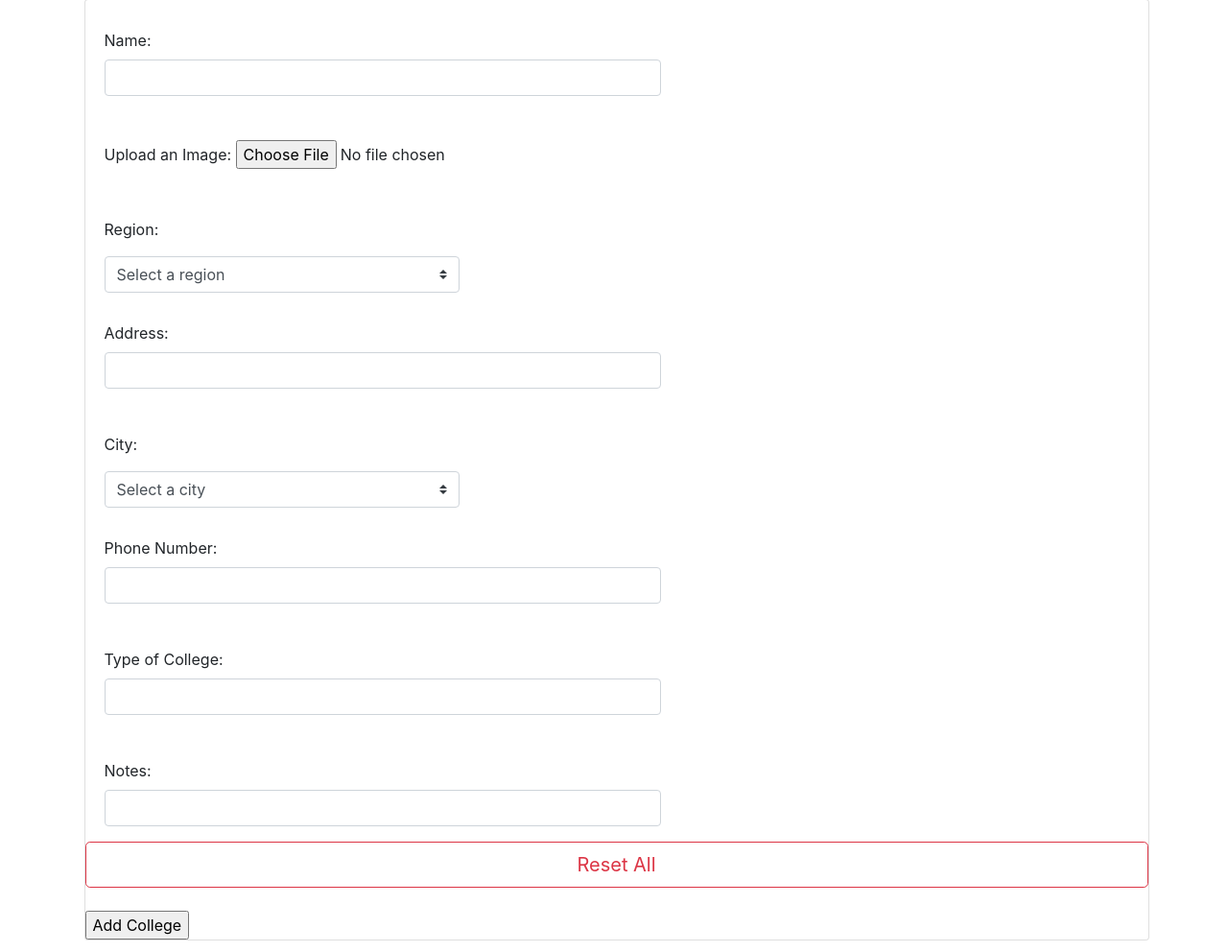
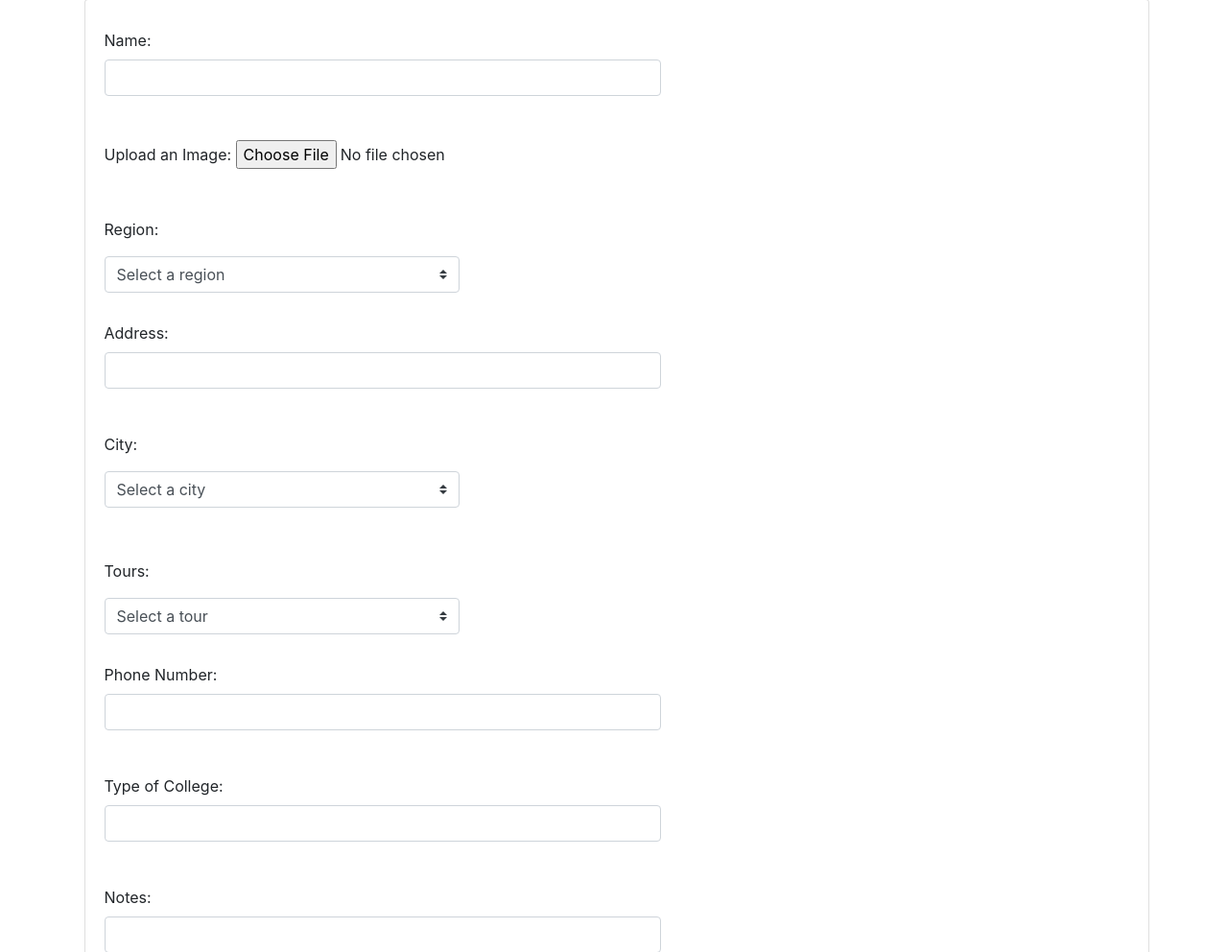
Before and after one commit to S-Aliu/final-proj-S-Aliu, a Flask app: page /college/new in a window 1280 px wide. Shown: the part 380-1372 px from the top of the page at 96% size. Run offline with Flask 2, Linux system fonts and the light colour scheme; the visitor is signed in with stand-in values (Sample User, id 1); data comes from the database, SQL or seed files in the repository; some libraries are stand-ins or nearby versions.

Commit message:
Feat: added create functionality so user could add colleges to database

```diff
--- a/vagrant/catalog/application.py
+++ b/vagrant/catalog/application.py
@@ -4,7 +4,7 @@ import random
 import string
 import json
 from signal import signal, SIGPIPE, SIG_DFL
-from flask import Flask, render_template, redirect, request, url_for, flash, make_response
+from flask import Flask, render_template, redirect, request, url_for, flash, make_response, current_app
 from flask import session as login_session
 from sqlalchemy import create_engine
 from sqlalchemy.orm import sessionmaker
@@ -203,10 +203,16 @@ def new_college():
         return redirect('/login')
     colleges = SESSION.query(College).all()
     cities = SESSION.query(City).all()
+    regions = SESSION.query(Region).all()
+    all_tours = SESSION.query(Tours).all()
     if request.method == 'POST':
+        file = request.files['image_filename']
+        f= os.path.join(current_app.root_path, APP.config['UPLOAD_FOLDER'], file.filename)
+        file.save(f)
+        file_n = file.filename
         new_college_object = College(college_city=request.form['college_city'],
                                      tours=request.form['tours'], name=request.form['name'],
-                                     image_filename=request.form['image_filename'],
+                                     image_filename=file_n,
                                      college_region=request.form['college_region'],
                                      location=request.form['location'],
                                      phone_number=request.form['phone_number'],
@@ -215,9 +221,9 @@ def new_college():
         SESSION.add(new_college_object)
         flash('New College %s Successfully Created' % new_college_object.name)
         SESSION.commit()
-        return redirect(url_for('allcollegepage.html', colleges=colleges))
+        return redirect(url_for('allcollegepage.html', colleges=colleges, regions=regions))
 
-    return render_template('new_college.html', colleges=colleges, cities=cities)
+    return render_template('new_college.html', colleges=colleges, cities=cities, regions=regions, all_tours=all_tours)
 
 
 @APP.route('/Forum', methods=['GET', 'POST'])
@@ -260,8 +266,9 @@ def edit_post():
         SESSION.add(edit_post_item)
         SESSION.commit()
         return redirect(url_for('forum'))
-    else:
+
         return render_template('edit_post.html', all_post=all_post, posts=posts)
+
 
 
 @APP.route('/tours')
--- a/vagrant/catalog/templates/allcollegepage.html
+++ b/vagrant/catalog/templates/allcollegepage.html
@@ -27,7 +27,7 @@
         <div class="card-body">
           <h5 class="card-title"> Don't see your college? Add it here!</h5>
           <h6 class="card-subtitle mb-2 text-muted">College name here</h6>
-          <a href="{{url_for('NewCollege')}}" class="btn btn-primary">Add a college</a>
+          <a href="{{url_for('new_college')}}" class="btn btn-primary">Add a college</a>
         </div>
       </div>
     </div>
--- a/vagrant/catalog/templates/allposts.html
+++ b/vagrant/catalog/templates/allposts.html
@@ -22,7 +22,7 @@
           <h5 class="card-title">{{p.author}}'s thoughts on {{p.college}}</h5>
           <h6 class="card-subtitle mb-2 text-muted">{{p.date}}</h6>
           <p class="card-text">{{p.notes}}</p>
-            <a href="{{url_for('editPost', id=p.id)}}" class="btn btn-primary">Edit</a>
+            <a href="{{url_for('edit_post', id=p.id)}}" class="btn btn-primary">Edit</a>
             &nbsp<a href="#" class="btn btn-primary">Delete</a>
         </div>
       </div>
--- a/vagrant/catalog/templates/editpost.html
+++ b/vagrant/catalog/templates/editpost.html
@@ -6,7 +6,7 @@
 {% block content %}
 <div style="margin-top: 30px;margin-left: 5px;margin-bottom:100px;">
   <div class="container">
-    <form action="{{url_for('editPost', id = post.id)}}" method='POST'>
+    <form action="{{url_for('edit_post', id = post.id)}}" method='POST'>
       <div class="form-group">
         <label>Author:</label>
         <input class="form-control" type='text' size='55' name='author' placeholder='{{post.author}}'>
@@ -29,7 +29,7 @@
 
       <br>
       <!-- <input type='submit' value='Edit'> -->
-      <button type="submit" class="btn btn-primary">Edit</button><span> </span><a class="btn btn-secondary" href='{{url_for('Forum')}}'>Cancel</a>
+      <button type="submit" class="btn btn-primary">Edit</button><span> </span><a class="btn btn-secondary" href='{{url_for('forum')}}'>Cancel</a>
     </form>
   </div>
 </div>
--- a/vagrant/catalog/templates/new_college.html
+++ b/vagrant/catalog/templates/new_college.html
@@ -6,7 +6,7 @@
 
   <div class="card">
 
-    <form action="{{url_for('NewCollege',colleges=colleges)}}" method='POST' enctype="multipart/form-data">
+    <form action="{{url_for('new_college',colleges=colleges, cities=cities, regions=regions, all_tours=all_tours)}}" method='POST' enctype="multipart/form-data">
 
       <div class="form-group" style="width:600px;padding-left:20px;padding-top:30px;">
         <label>Name:</label>
@@ -15,14 +15,14 @@
 
       <div class="form-group" style="width:600px;padding-left:20px;padding-top:30px;">
         <label>Upload an Image:</label>
-        <input type="file" name="image" required='required'></input>
+        <input type="file" name="image_filename" required='required'></input>
       </div>
       <p style="padding-left:20px;padding-top:30px;">Region:</p>
 
-      <div style="width:390px;padding-left:20px;"><select class="custom-select">
+      <div style="width:390px;padding-left:20px;"><select  name="college_region" class="custom-select">
           <option value="0">Select a region</option>
           {% for r in regions %}
-          <option value="{{r.id}}" name="region">{{r.name}}</option>
+          <option value="{{r.id}}">{{r.name}}</option>
           {% endfor %}
         </select></div>
 
@@ -30,15 +30,24 @@
         <label>Address:</label>
         <input class="form-control" type='text' size='55' name='location' required='required'></input>
       </div>
-
       <p style="padding-left:20px;padding-top:30px;">City:</p>
 
-      <div style="width:390px;padding-left:20px;"><select class="custom-select">
+      <div style="width:390px;padding-left:20px;"><select name="college_city" class="custom-select">
           <option value="0">Select a city</option>
           {% for c in cities %}
-          <option value="{{c.id}}" name="city">{{c.name}}</option>
+          <option value="{{c.id}}">{{c.name}}</option>
           {% endfor %}
         </select></div>
+<br>
+<p style="padding-left:20px;padding-top:30px;">Tours:</p>
+      <div style="width:390px;padding-left:20px;"><select name="tours" class="custom-select">
+          <option value="0">Select a tour</option>
+          {% for t in all_tours %}
+          <option value="{{t.id}}">{{t.type}}</option>
+          {% endfor %}
+        </select></div>
+
+
 
       <div class="form-group" style="width:600px;padding-left:20px;padding-top:30px;">
         <label>Phone Number:</label>
@@ -54,15 +63,11 @@
         <label>Notes:</label>
         <input class="form-control" type='text' size='55' name='notes' required='required'></input>
       </div>
-
-      <input class="btn btn-outline-danger btn-lg btn-block" type="reset" value='Reset All'></input>
       <br>
 
       <input type="submit" value="Add College">
-      <!-- <submit class="button is-info"> Add College</submit> -->
-
-      <!-- <a class="btn btn-primary" href="{{url_for('allColleges')}}" role="button" style="margin-bottom:20px;margin-left:220px;margin-right:50px;">Create</a>
-      <a class="btn btn-primary" href="{{url_for('NewCollege')}}" role="button" style="margin-bottom:20px;margin-left:400px;">Cancel</a> -->
+      <br>
+      <input class="btn btn-outline-danger btn-lg btn-block" type="reset" value='Reset All'></input>
 
     </form>
   </div>
```
Also changed, not shown: vagrant/catalog/static/download.jpg (added).
